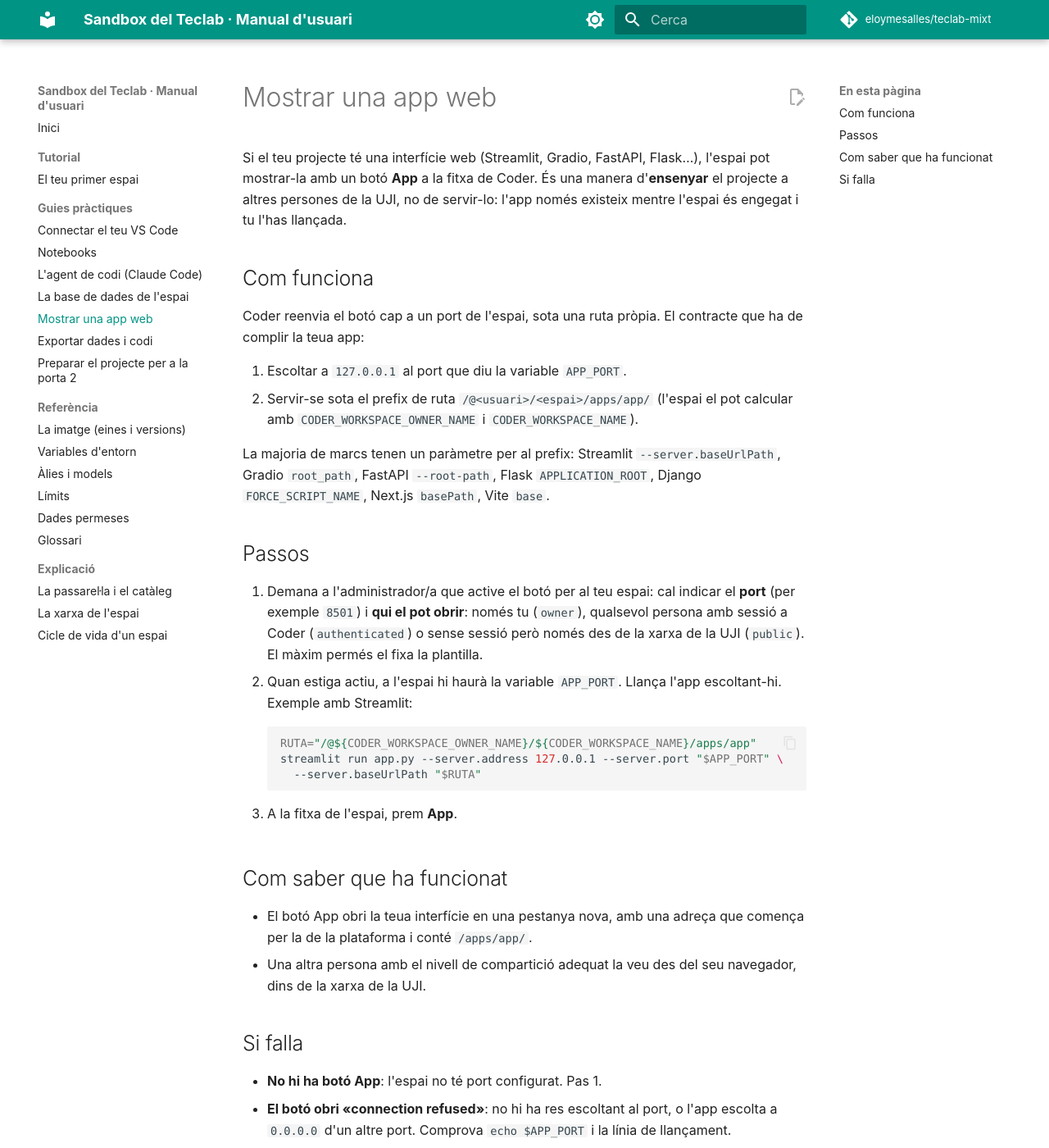
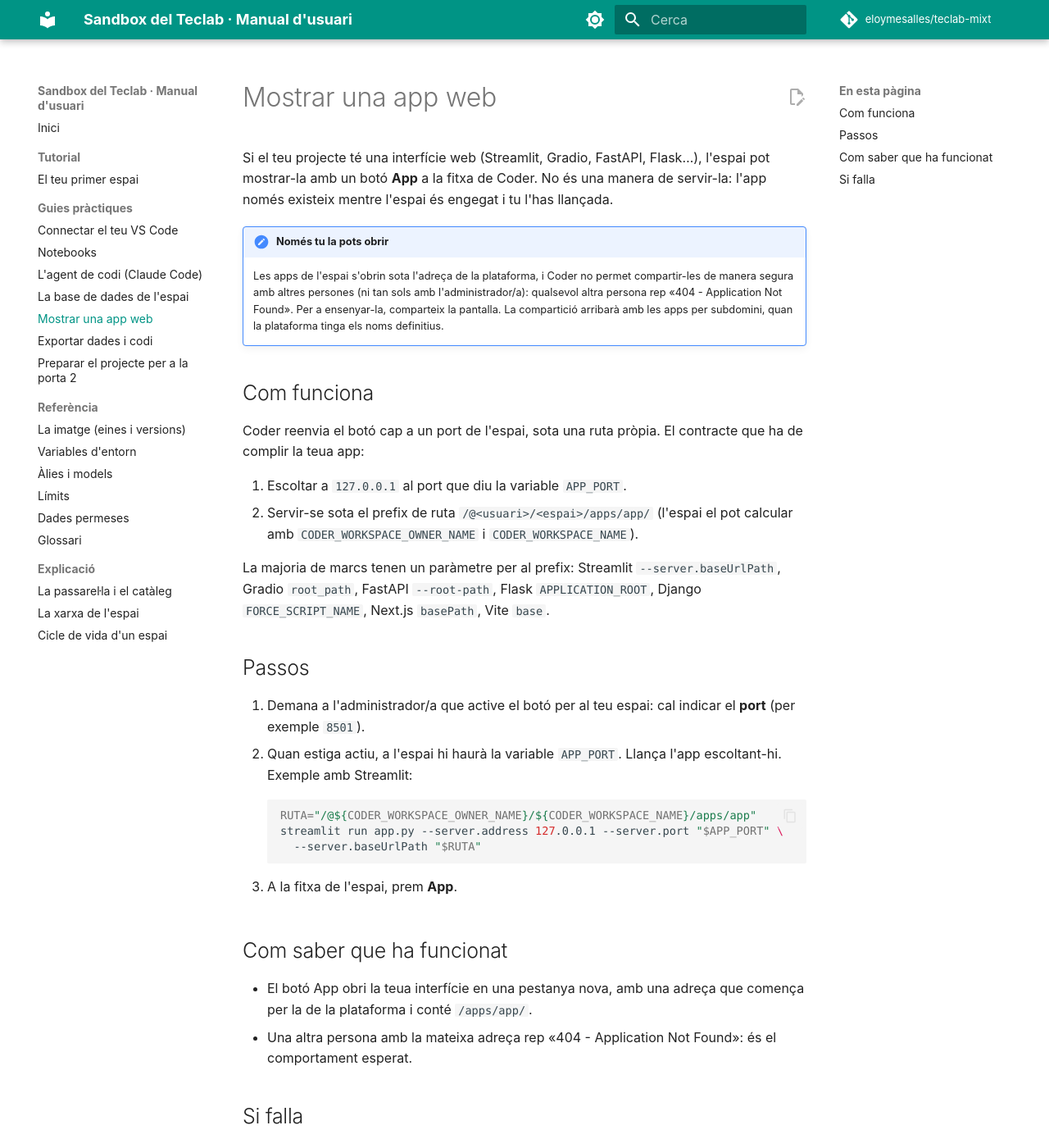
Before and after one commit to eloymesalles/teclab-mixt, an MkDocs documentation site: the page built from docs/guies/app-web.md, in a window 1280 px wide and 1400 px high. Shown: the whole window at 82% size. Built offline with MkDocs 1.6.1 and Material for MkDocs 9.7.7, drawn with Linux system fonts in a browser that asks for light colours; comment, search, counter and statistics services are not loaded; some of the changed text lies outside the part shown.

Commit message:
docs: el botó «App» només l'obre el propietari, resum.py mostra l'àlies chat-default, i CLAUDE.md presenta el manual (#33)
Co-authored-by: Claude Fable 5.1 <noreply@anthropic.com>

```diff
--- a/docs/guies/app-web.md
+++ b/docs/guies/app-web.md
@@ -1,9 +1,15 @@
 # Mostrar una app web
 
 Si el teu projecte té una interfície web (Streamlit, Gradio, FastAPI, Flask…), l'espai pot
-mostrar-la amb un botó **App** a la fitxa de Coder. És una manera d'**ensenyar** el projecte
-a altres persones de la UJI, no de servir-lo: l'app només existeix mentre l'espai és engegat i
-tu l'has llançada.
+mostrar-la amb un botó **App** a la fitxa de Coder. No és una manera de servir-la: l'app
+només existeix mentre l'espai és engegat i tu l'has llançada.
+
+!!! note "Només tu la pots obrir"
+    Les apps de l'espai s'obrin sota l'adreça de la plataforma, i Coder no permet compartir-les
+    de manera segura amb altres persones (ni tan sols amb l'administrador/a): qualsevol altra
+    persona rep «404 - Application Not Found». Per a ensenyar-la, comparteix la pantalla. La
+    compartició arribarà amb les apps per subdomini, quan la plataforma tinga els noms
+    definitius.
 
 ## Com funciona
 
@@ -21,9 +27,7 @@ Gradio `root_path`, FastAPI `--root-path`, Flask `APPLICATION_ROOT`, Django
 ## Passos
 
 1. Demana a l'administrador/a que active el botó per al teu espai: cal indicar el **port**
-   (per exemple `8501`) i **qui el pot obrir**: només tu (`owner`), qualsevol persona amb
-   sessió a Coder (`authenticated`) o sense sessió però només des de la xarxa de la UJI
-   (`public`). El màxim permés el fixa la plantilla.
+   (per exemple `8501`).
 2. Quan estiga actiu, a l'espai hi haurà la variable `APP_PORT`. Llança l'app escoltant-hi.
    Exemple amb Streamlit:
 
@@ -39,8 +43,8 @@ Gradio `root_path`, FastAPI `--root-path`, Flask `APPLICATION_ROOT`, Django
 
 - El botó App obri la teua interfície en una pestanya nova, amb una adreça que comença per
   la de la plataforma i conté `/apps/app/`.
-- Una altra persona amb el nivell de compartició adequat la veu des del seu navegador, dins
-  de la xarxa de la UJI.
+- Una altra persona amb la mateixa adreça rep «404 - Application Not Found»: és el
+  comportament esperat.
 
 ## Si falla
 
@@ -49,8 +53,8 @@ Gradio `root_path`, FastAPI `--root-path`, Flask `APPLICATION_ROOT`, Django
   `0.0.0.0` d'un altre port. Comprova `echo $APP_PORT` i la línia de llançament.
 - **La pàgina carrega però sense estils, o els enllaços donen 404**: l'app no serveix sota el
   prefix de ruta. Configura el paràmetre del teu marc (llista de dalt).
-- **Algú de fora no la veu**: el nivell de compartició és `owner`, o la persona és fora de la
-  xarxa de la UJI (també amb `public`).
+- **Una altra persona veu «404 - Application Not Found»**: només tu pots obrir l'app (vegeu
+  l'avís de l'inici).
 - **L'app desapareix al cap d'una estona**: l'espai s'ha aturat per inactivitat. Torna'l a
   engegar i torna a llançar l'app.
 
```
Also changed, not shown: CLAUDE.md (+6 -0 lines), docs/tutorials/primer-espai.md (+3 -3 lines), 1 other file.
